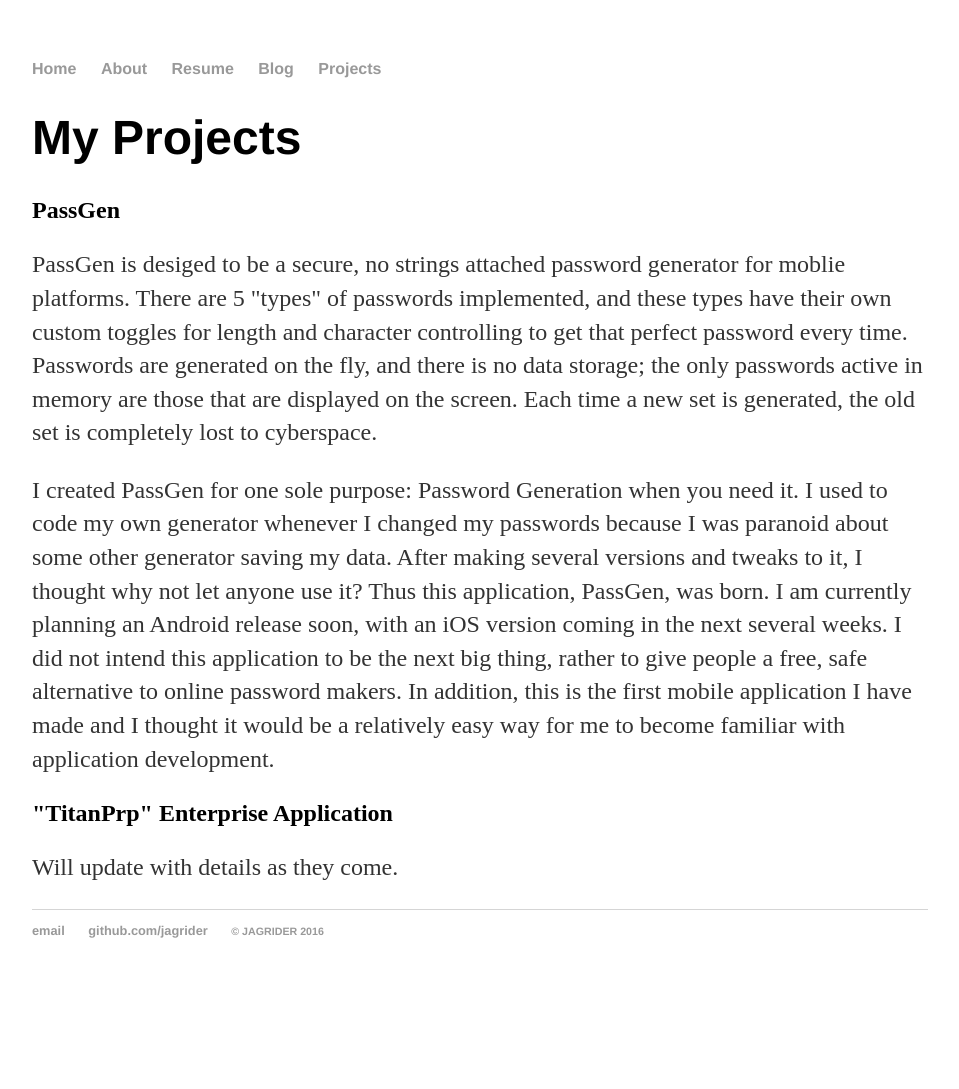
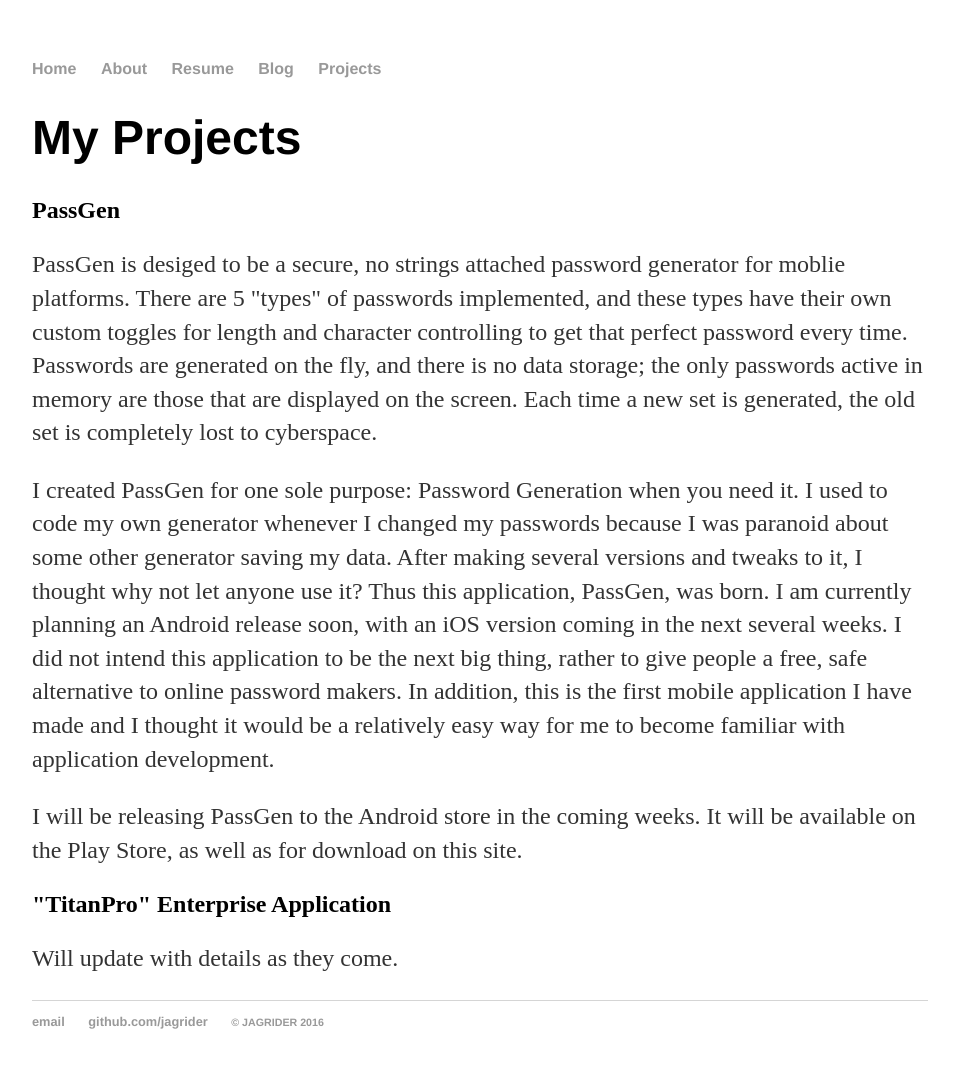
Before and after one commit to jagrider/jagrider.github.io, a Jekyll site: the page built from projects/index.html, in a window 1280 px wide. Shown: the whole page, without its empty margins (160-1119 px from the left). Built offline with Jekyll 4.4.1, drawn with Linux system fonts in a browser that asks for light colours; before the commit the page ends 998 px from its top, so only the background shows below that.

Commit message:
Updated PassGen text in Projects page

```diff
--- a/projects/index.html
+++ b/projects/index.html
@@ -9,7 +9,9 @@
 	<p>PassGen is desiged to be a secure, no strings attached password generator for moblie platforms. There are 5 "types" of passwords implemented, and these types have their own custom toggles for length and character controlling to get that perfect password every time. Passwords are generated on the fly, and there is no data storage; the only passwords active in memory are those that are displayed on the screen. Each time a new set is generated, the old set is completely lost to cyberspace. </p>
 	<p> </p>
 	<p>I created PassGen for one sole purpose: Password Generation when you need it. I used to code my own generator whenever I changed my passwords because I was paranoid about some other generator saving my data. After making several versions and tweaks to it, I thought why not let anyone use it? Thus this application, PassGen, was born. I am currently planning an Android release soon, with an iOS version coming in the next several weeks. I did not intend this application to be the next big thing, rather to give people a free, safe alternative to online password makers. In addition, this is the first mobile application I have made and I thought it would be a relatively easy way for me to become familiar with application development.</p>
+	<p> </p>
+	<p>I will be releasing PassGen to the Android store in the coming weeks. It will be available on the Play Store, as well as for download on this site.</p>
 
-	<h2>"TitanPrp" Enterprise Application</h2>
+	<h2>"TitanPro" Enterprise Application</h2>
 	<p>Will update with details as they come.</p>
 </div>
```
